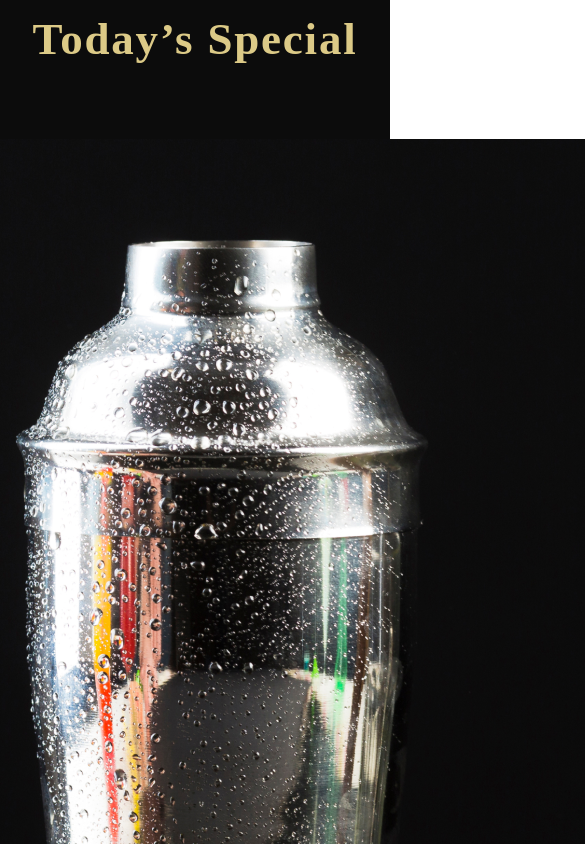
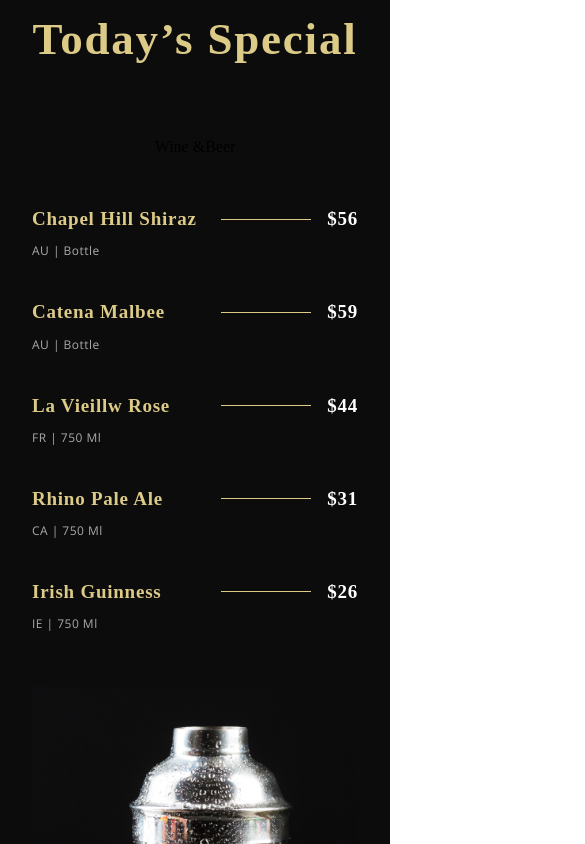
Before and after one commit to Nyakamba/gerich-restaurant, a React (Vite) app: page / in a window 390 px wide. Shown: the part 3160-4004 px from the top of the page, 585 px wide, since content can reach past the window. Built offline with nearby package versions, Linux system fonts and the light colour scheme; a web font is replaced by a local one.

Commit message:
SpecialMenu.css

```diff
--- a/src/container/Menu/SpecialMenu.css
+++ b/src/container/Menu/SpecialMenu.css
@@ -1,18 +1,74 @@
-.app__specialMenu{
+.app__specialMenu {
   flex-direction: column;
   background: var(--color-black);
 }
 
-.app__specialMenu-title{
+.app__specialMenu-title {
   margin-bottom: 2rem;
   text-align: center;
 }
 
-.app__specialMenu-menu{
+.app__specialMenu-menu {
   width: 100%;
   margin: 2rem 0;
+
   display: flex;
   justify-content: center;
   align-items: flex-start;
   flex-direction: row;
 }
+
+.app__specialMenu-menu_heading {
+  font-family: var(--font-base);
+  font-weight: 600;
+  font-size: 45px;
+  line-height: 58.5px;
+  letter-spacing: 0.04em;
+  color: var(--color-white);
+}
+
+.app__specialMenu-menu_wine,
+.app__specialMenu-menu_cocktails {
+  flex: 1;
+  width: 100%;
+  flex-direction: column;
+}
+
+.app__specialMenu-menu_img {
+  width: 410px;
+  margin: 0 2rem;
+}
+
+.app__specialMenu-menu_img img {
+  width: 100%;
+  height: auto;
+}
+
+.app__specialMenu_menu_items {
+  display: flex;
+  flex-direction: column;
+
+  margin: 2rem 0;
+  width: 100%;
+}
+
+@media screen and (max-width: 2000px) {
+}
+
+@media screen and (max-width: 1150px) {
+  .app__specialMenu-menu {
+    flex-direction: column;
+    align-items: center;
+    width: 100%;
+  }
+}
+
+@media screen and (max-width: 650px) {
+  .app__specialMenu-menu_img {
+    width: 100%;
+  }
+
+  .app__specialMenu-menu_heading {
+    font-size: 35px;
+  }
+}
```
Lines whose indentation alone changed are shown as unchanged.
